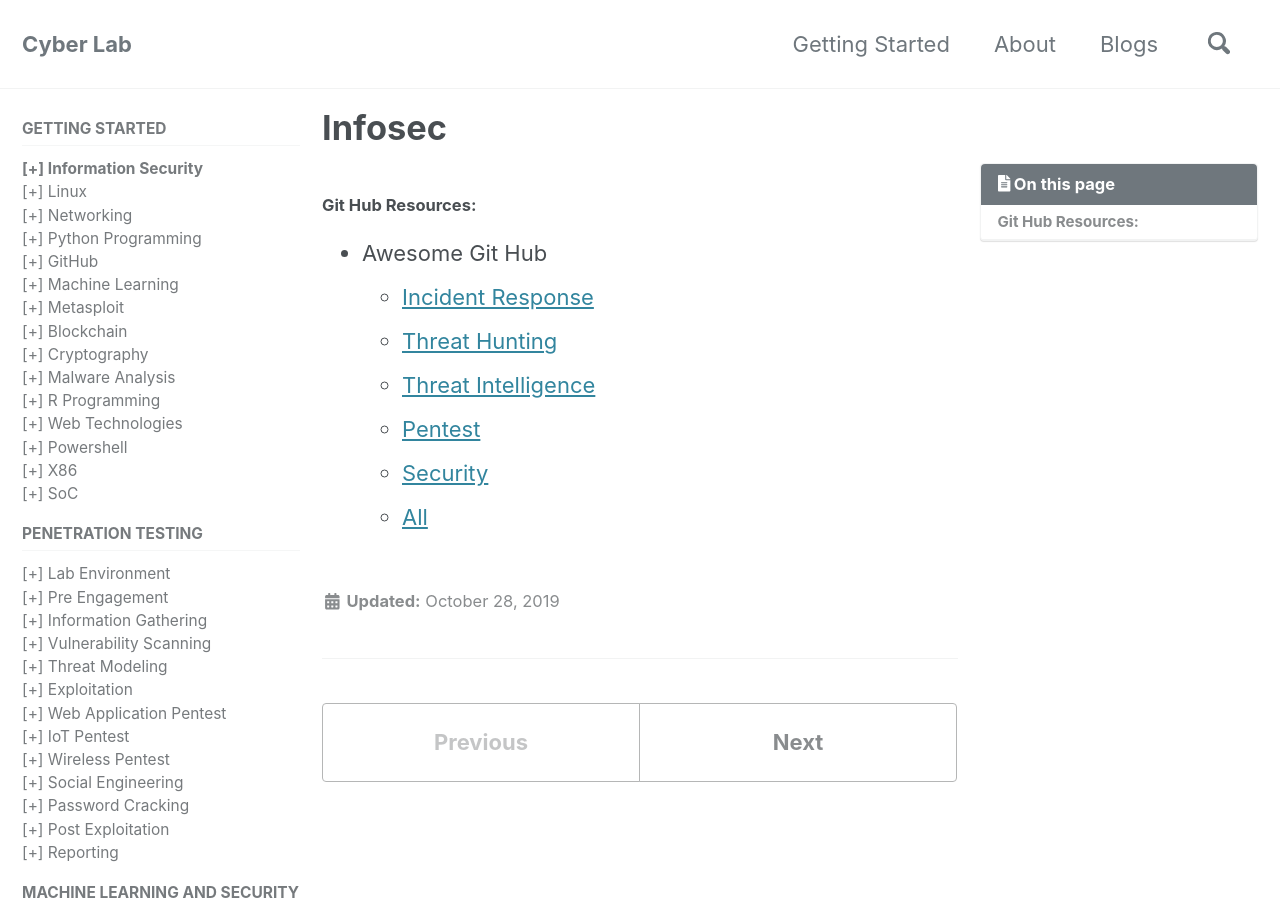
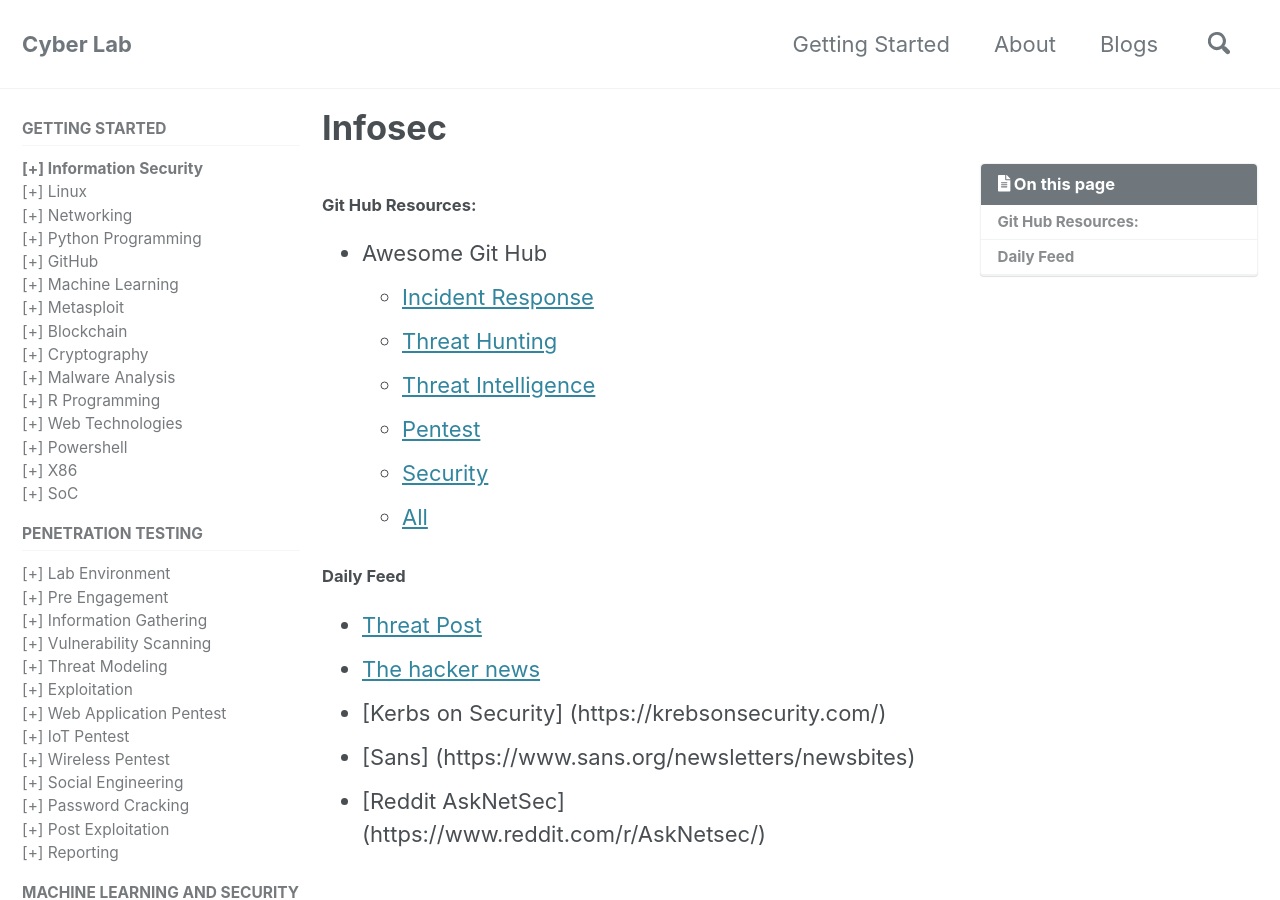
Before and after one commit to mohareti/cyberlab, a Jekyll site: the page built from _docs/01_infosec-101.md, in a window 1280 px wide and 900 px high. Built offline with Jekyll 4.4.1, drawn with Linux system fonts in a browser that asks for light colours; cached includes are drawn as plain includes; nearby versions of some CDN libraries.

Commit message:
Update 01_infosec-101.md

```diff
--- a/_docs/01_infosec-101.md
+++ b/_docs/01_infosec-101.md
@@ -13,3 +13,11 @@ toc: true
   - [Pentest](https://github.com/enaqx/awesome-pentest)
   - [Security](https://github.com/sbilly/awesome-security)
   - [All](https://github.com/sindresorhus/awesome)
+
+
+#### Daily Feed
+  - [Threat Post](https://threatpost.com/)
+  - [The hacker news](https://thehackernews.com/)
+  - [Kerbs on Security] (https://krebsonsecurity.com/)
+  - [Sans] (https://www.sans.org/newsletters/newsbites)
+  - [Reddit AskNetSec] (https://www.reddit.com/r/AskNetsec/)
```
